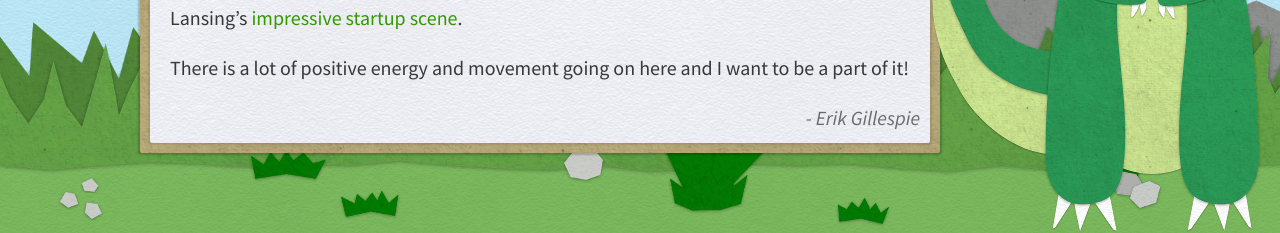
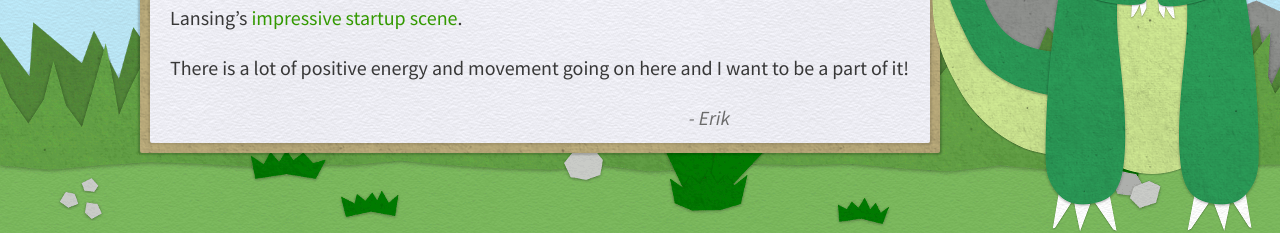
Before and after one commit to technical-rex/technicalrex.com, a Jekyll site: the page built from _posts/2015-01-20-the-new-digs.md, in a window 1280 px wide and 1054 px high. Shown: the part 821-1054 px from the top of the window. Built offline with Jekyll 4.4.1, drawn with Linux system fonts in a browser that asks for light colours; nearby versions of some CDN libraries.

Commit message:
Shorten signature and move it away from right margin

```diff
--- a/_layouts/post.html
+++ b/_layouts/post.html
@@ -12,7 +12,7 @@ layout: default
                 </p>
             </header>
             <section class="post-content">{{ content }}</section>
-            <p class="signature">{% if page.author %} - {{ site.authors[page.author].name }}{% endif %}</p>
+            <p class="signature">{% if page.author %} - {{ site.authors[page.author].signature }}{% endif %}</p>
         </article>
     </div>
 </div>
--- a/_sass/layouts/_post.scss
+++ b/_sass/layouts/_post.scss
@@ -36,7 +36,7 @@
     font-style: italic;
     text-align: right;
     color: lighten($text-color, 20%);
-    margin-bottom: 0;
+    margin: 0 25% 0 0;
 }
 
 .post-content {
```
